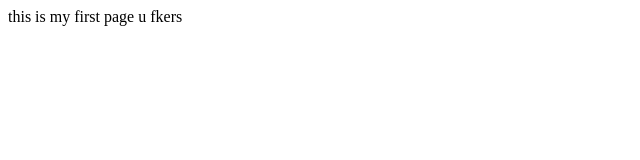
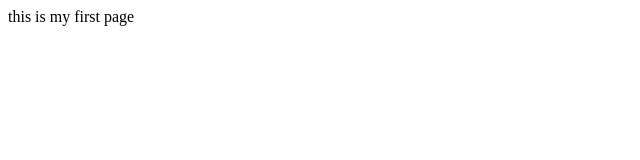
Before and after one commit to kamdibk/test2, a plain HTML site: page index.html in a window 1280 px wide. Shown: the full height of the page, 0-640 px from the left. Drawn offline with Linux system fonts and the light colour scheme.

Commit message:
Update index.html

```diff
--- a/index.html
+++ b/index.html
@@ -6,6 +6,6 @@
     <title>Document</title>
 </head>
 <body>
-    this is my first page u fkers
+    this is my first page
 </body>
 </html>
```
